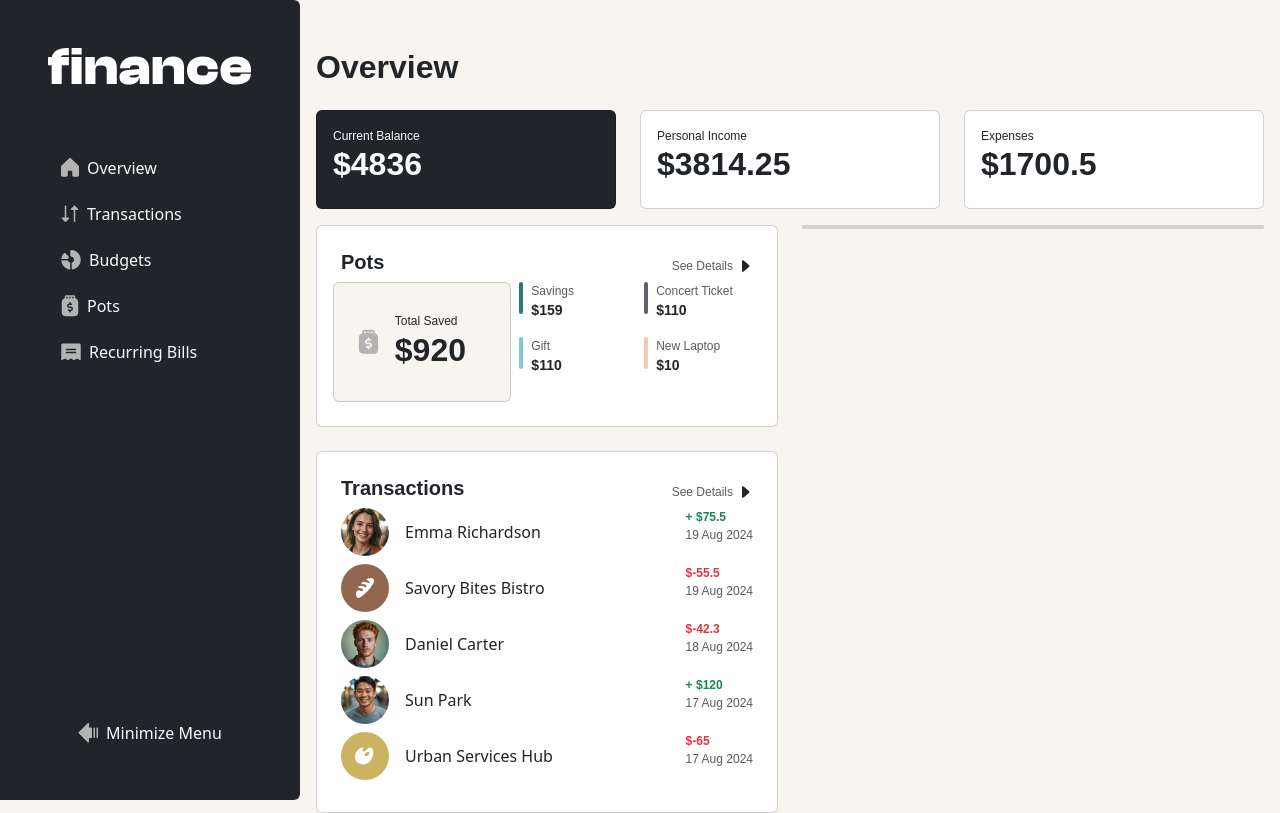
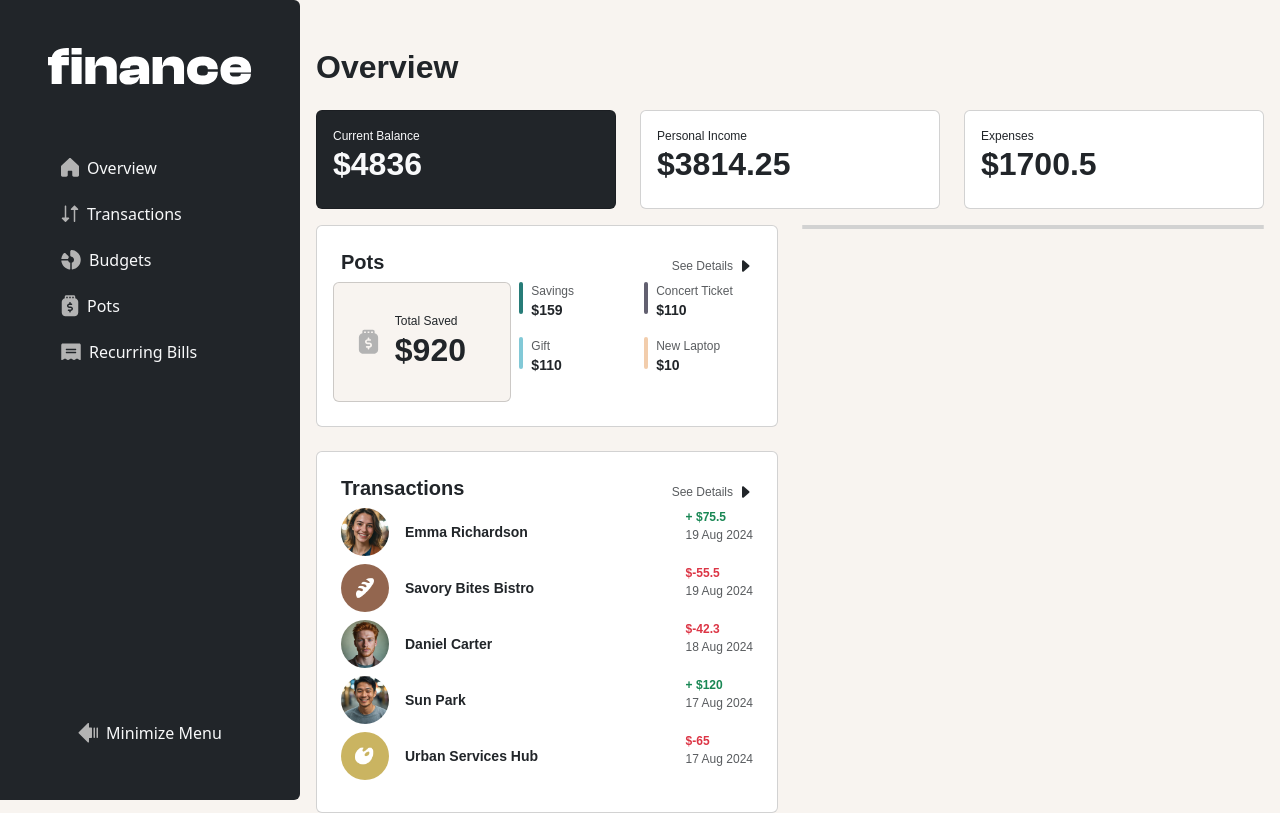
Before and after one commit to abdalsimam1-sketch/personal-finance-app, a React (Vite) app: page / in a window 1280 px wide. Built offline with nearby package versions, Linux system fonts and the light colour scheme.

Commit message:
add : style username with text-preset-4 and make it bold

```diff
--- a/src/pages/Overview.jsx
+++ b/src/pages/Overview.jsx
@@ -126,7 +126,7 @@ export const Overview = () => {
                       alt={item.avatar + " avatar"}
                       style={{ width: "3rem", borderRadius: "50%" }}
                     />
-                    <span>{item.name}</span>
+                    <span className="text-preset-4 fw-bold">{item.name}</span>
                   </div>
                   <div className="d-flex flex-column ">
                     <span
```
